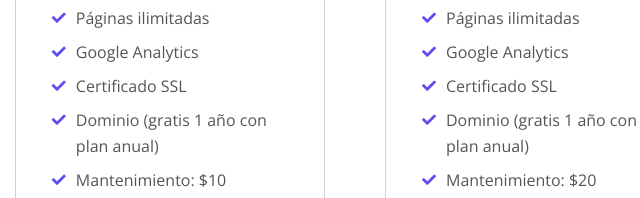
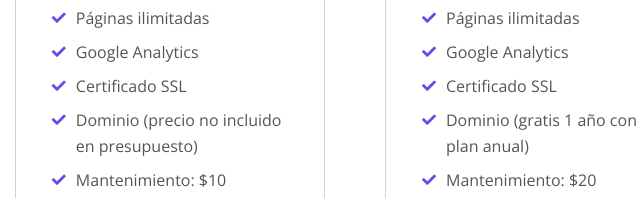
Before and after one commit to tomii21/dominium, a plain HTML site: page index.html in a window 1280 px wide. Shown: the part 3197-3395 px from the top of the page, 100-740 px from the left. Drawn offline with nearby package versions, Linux system fonts and the light colour scheme.

Commit message:
landing dom

```diff
--- a/index.html
+++ b/index.html
@@ -673,7 +673,7 @@
                                 </li>
                                 <li class="media">
                                     <i class="fas fa-check"></i>
-                                    <div class="media-body">Dominio (gratis 1 año con plan anual)</div>
+                                    <div class="media-body">Dominio (precio no incluido en presupuesto)</div>
                                 </li>
                                 <li class="media">
                                     <i class="fas fa-check"></i>
```
